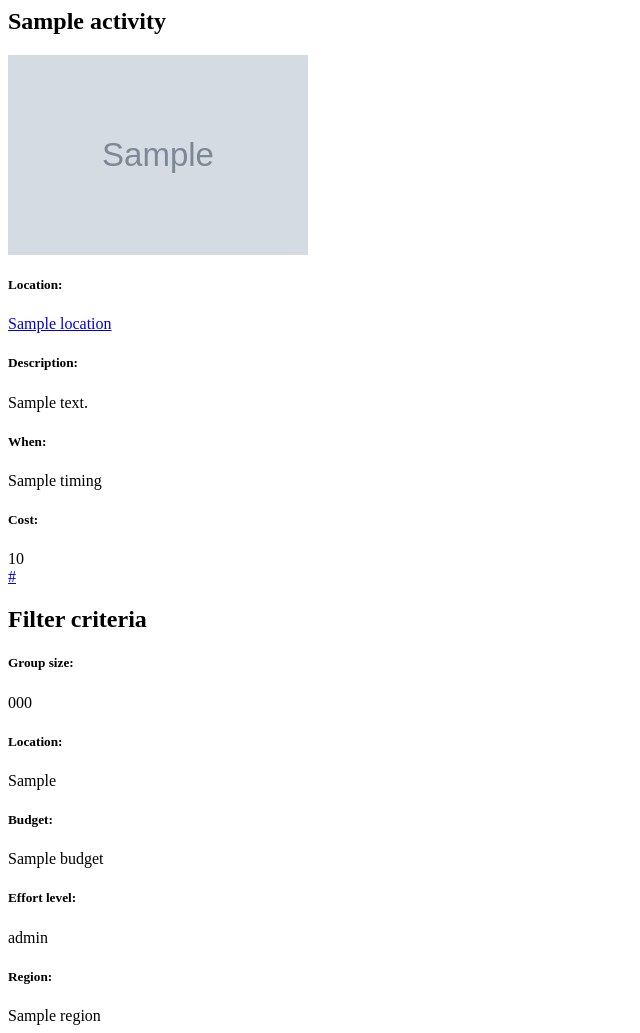
After one commit to deeryohdeer/plot-twist, a FastAPI app: template templates/results.html in a window 1280 px wide. The commit adds this page. Shown: the whole page, without its empty margins (0-640 px from the left). Run offline with FastAPI, Linux system fonts and the light colour scheme; the template is opened without the code that fills it: most values are stand-ins (such as "Sample title", 1, 10 or a date in 2020); grey boxes marked "Sample" are stand-in pictures.

Commit message:
Setting up result.html page

```diff
--- a/main.py
+++ b/main.py
@@ -14,10 +14,10 @@ async def home(request: Request):
     return templates.TemplateResponse(request, "index.html")
 
 @app.get("/random")
-async def randompage():
+async def randompage(request: Request):
     fullList = loadList()
     randomResult = random.sample(fullList,10)
-    return(randomResult)
+    return templates.TemplateResponse(request, "results.html", {"activities":randomResult})
 
 @app.get("/filter")
 async def filterpage(request: Request):
--- a/templates/index.html
+++ b/templates/index.html
@@ -2,10 +2,10 @@
     <body>
         <h1>Em and Aadhya app time!</h1>
         <p>
-            <a href="/filter">Filter page</a>
+            <a href="/filter">Let me narrow it down a bit</a>
         </p>
         <p>
-            <a href="/random">I'm feeling lucky</a>
+            <a href="/random">Give me anything!</a>
         </p>
     </body>
 </html>
--- /dev/null
+++ b/templates/results.html
@@ -0,0 +1,36 @@
+<html>
+    <body>
+        {% for activity in activities %}
+
+            <h2>{{activity.activity}}</h2>
+            <div>
+                <img src="{{activity.imageAddress}}" style="width:300px;height:200px;">
+            </div>
+            <div>
+                <h5>Location: </h5>
+                {% if activity.locationHyperlink is none %}
+                    {{activity.location}}
+                {% else %}
+                    <a href="{{activity.locationHyperlink}}">{{activity.location}}</a>
+                {% endif %}
+                <h5>Description: </h5>{{activity.description}}
+                <h5>When: </h5>{{activity.timing}}
+                <h5>Cost: </h5>{{activity.cost}}
+                <div>
+                    {% if activity.linkHyperlink %}
+                        <a href={{activity.linkHyperlink}}>{{activity.link}}</a>
+                    {% endif %}
+                </div>
+            </div>
+            <div>
+                <h2>Filter criteria</h2>
+                <h5>Group size: </h5>{{activity.numberOfPeople}}
+                <h5>Location: </h5>{{activity.indoorOrOutdoor}}
+                <h5>Budget: </h5>{{activity.budget}}
+                <h5>Effort level: </h5>{{activity.effortLevel}}
+                <h5>Region: </h5>{{activity.region}}
+            </div>
+
+        {% endfor %}
+    </body>
+</html>
```
